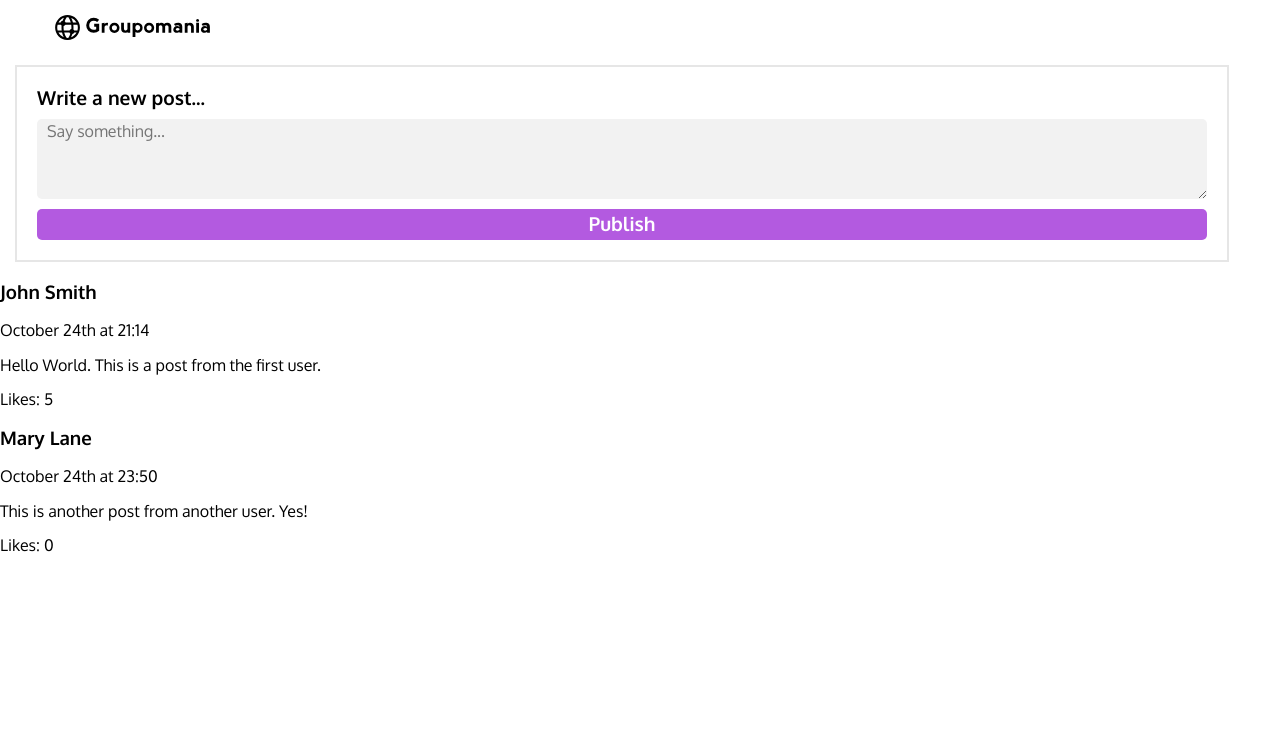
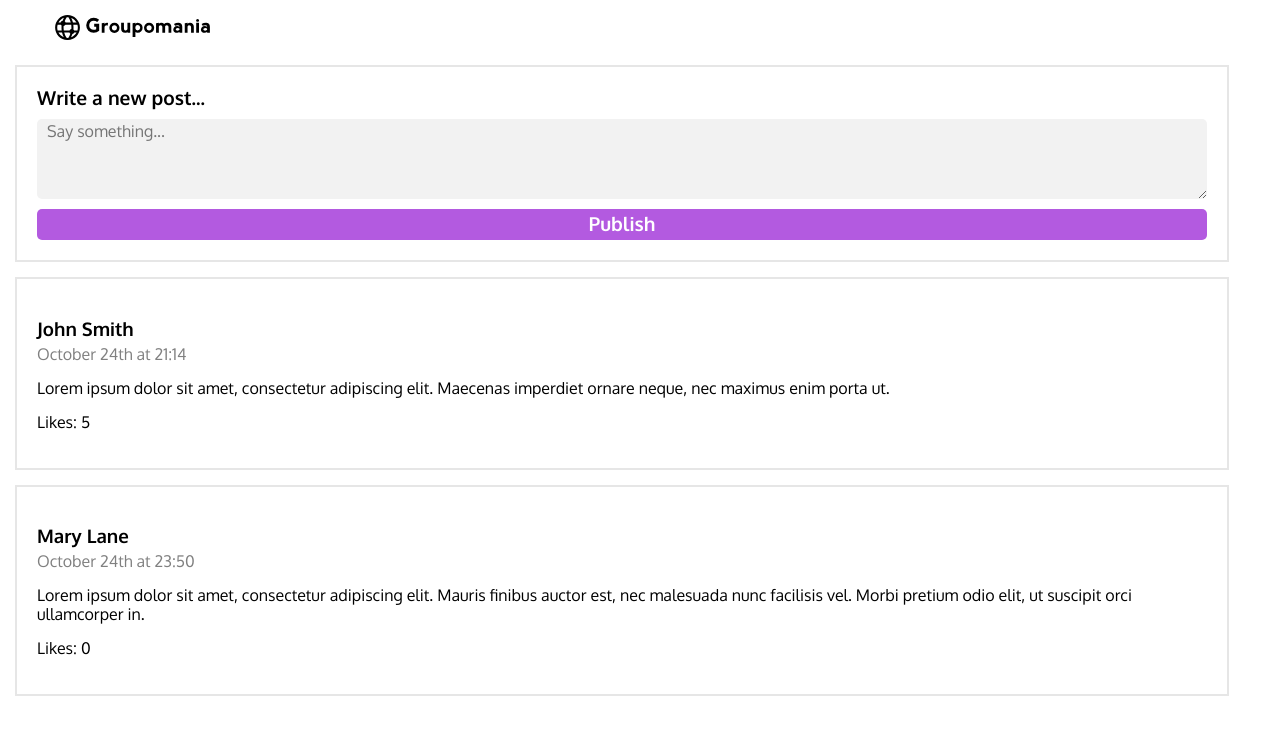
Before and after one commit to diellatseng/ChingYaoTseng_7_20042021_frontend, a Vue app: page /#/ in a window 1280 px wide. Shown: the top 734 px of the page. Built offline with nearby package versions, Linux system fonts and the light colour scheme.

Commit message:
add style to component post

```diff
--- a/src/components/Post.vue
+++ b/src/components/Post.vue
@@ -1,7 +1,7 @@
 <template>
-  <div class="post">
-    <h3>{{ post.name }}</h3>
-    <p>{{ post.date }}</p>
+  <div class="container">
+    <h3 class="post__name">{{ post.name }}</h3>
+    <p class="post__date">{{ post.date }}</p>
     <p>{{ post.text }}</p>
     <p>Likes: {{ post.likes }}</p>
   </div>
@@ -15,3 +15,24 @@ export default {
   },
 };
 </script>
+
+<style scoped lang="scss">
+
+.container {
+  padding: 20px;
+  margin: 15px;
+  border: 2px solid $color-fade-lighten;
+}
+
+.post {
+  &__name {
+    margin-bottom: 5px;
+  }
+
+  &__date {
+    margin-top: 0;
+    color: darken($color-fade-darken, 20%);
+  }
+}
+
+</style>
--- a/src/views/Home.vue
+++ b/src/views/Home.vue
@@ -28,14 +28,14 @@ export default {
       {
         id: 1,
         name: "John Smith",
-        text: "Hello World. This is a post from the first user.",
+        text: "Lorem ipsum dolor sit amet, consectetur adipiscing elit. Maecenas imperdiet ornare neque, nec maximus enim porta ut. ",
         date: "October 24th at 21:14",
         likes: 5,
       },
       {
         id: 2,
         name: "Mary Lane",
-        text: "This is another post from another user. Yes!",
+        text: "Lorem ipsum dolor sit amet, consectetur adipiscing elit. Mauris finibus auctor est, nec malesuada nunc facilisis vel. Morbi pretium odio elit, ut suscipit orci ullamcorper in.",
         date: "October 24th at 23:50",
         likes: 0,
       },
```
